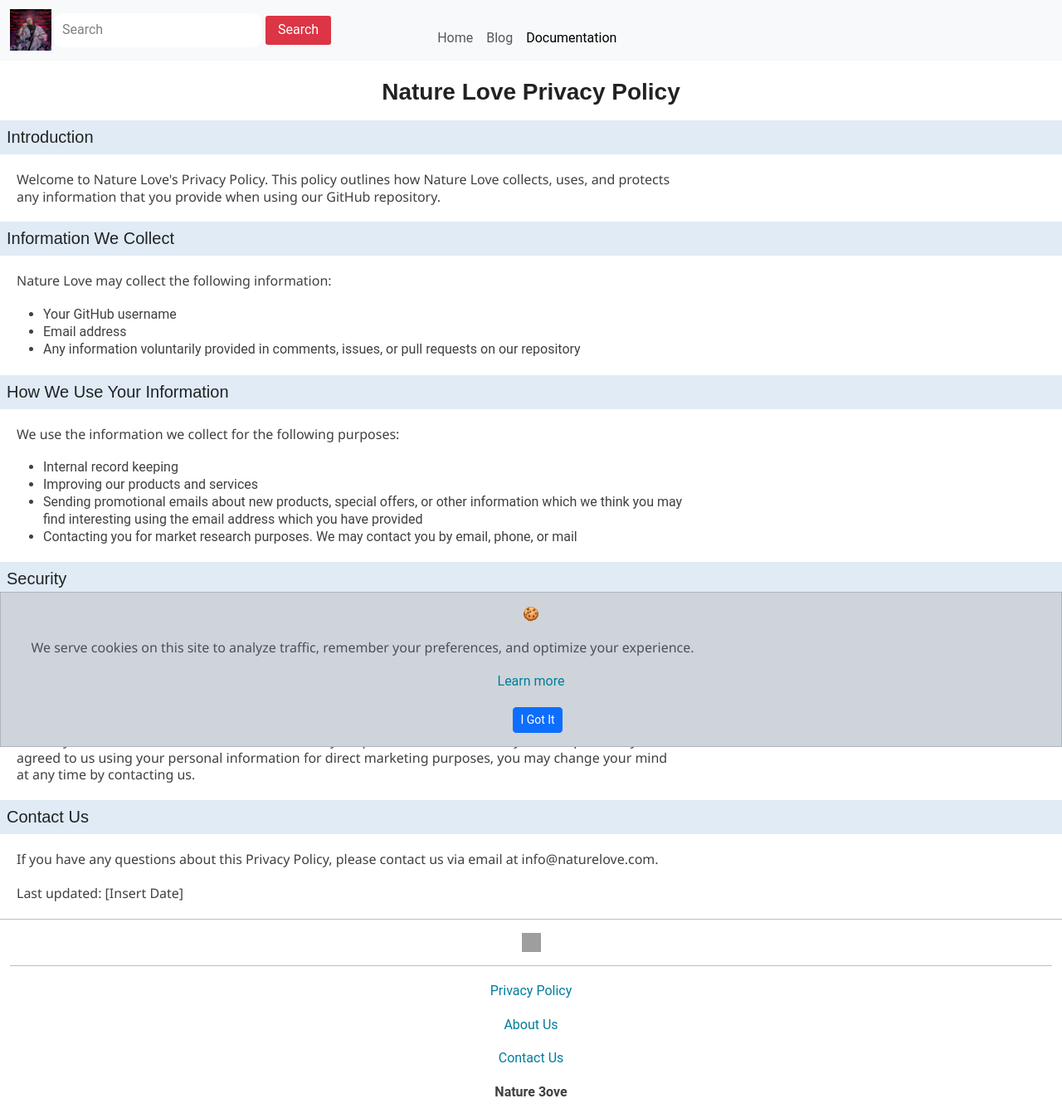
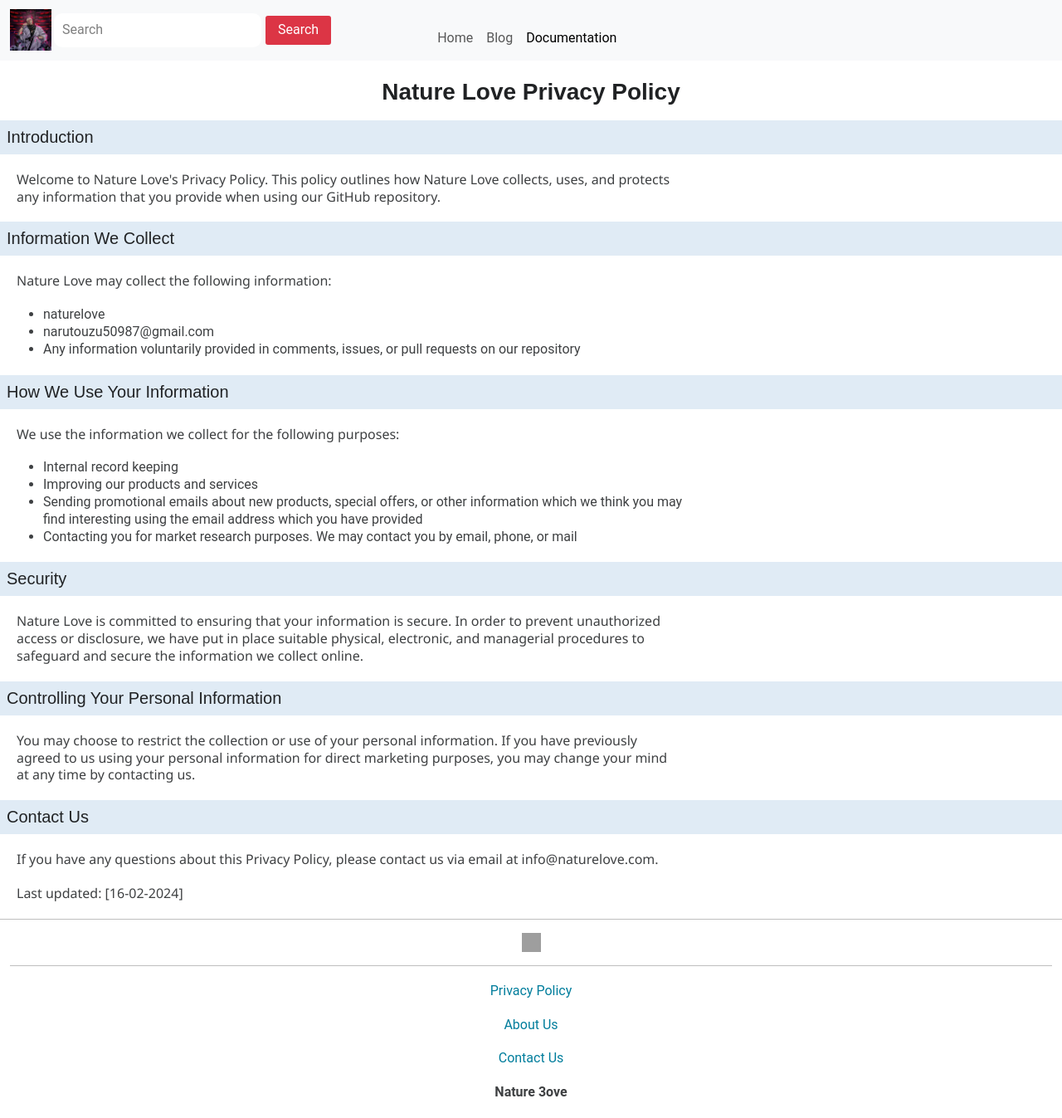
Before and after one commit to naturelovewsp/naturelovewsp.github.io, a Jekyll site: the page built from Policy.html, in a window 1280 px wide. Shown: the whole page at 83% size. Built offline with Jekyll 4.4.1, drawn with Linux system fonts in a browser that asks for light colours; some web fonts are replaced; grey boxes are pictures that could not be loaded.

Commit message:
Update Policy.html

```diff
--- a/Policy.html
+++ b/Policy.html
@@ -23,8 +23,8 @@
         <h2>Information We Collect</h2>
         <p>Nature Love may collect the following information:</p>
         <ul>
-            <li>Your GitHub username</li>
-            <li>Email address</li>
+            <li>naturelove</li>
+            <li>narutouzu50987@gmail.com</li>
             <li>Any information voluntarily provided in comments, issues, or pull requests on our repository</li>
         </ul>
     </section>
@@ -56,7 +56,7 @@
     </section>
 
     <footer>
-        <p>Last updated: [Insert Date]</p>
+        <p>Last updated: [16-02-2024]</p>
     </footer>
 </body>
 </html>
```
